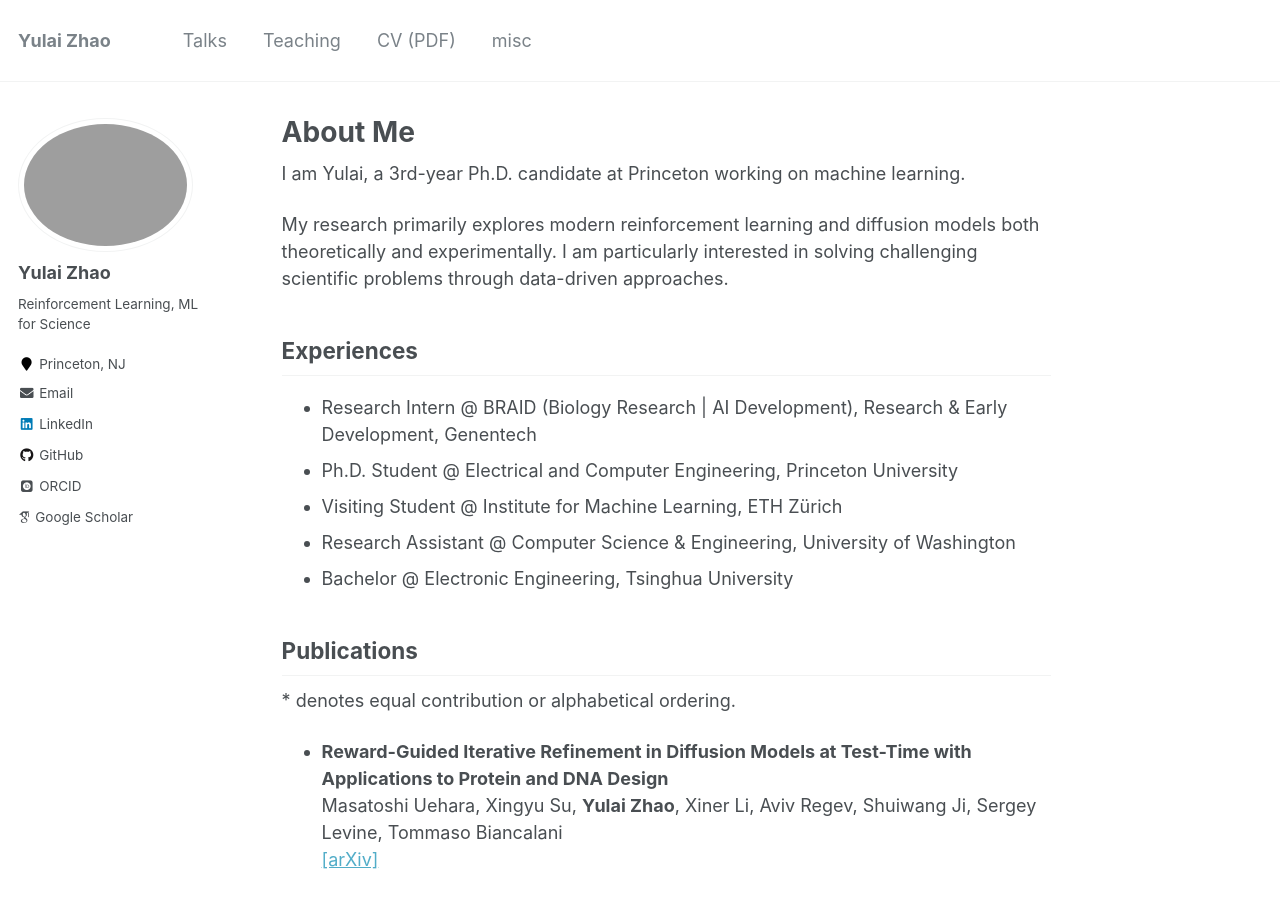
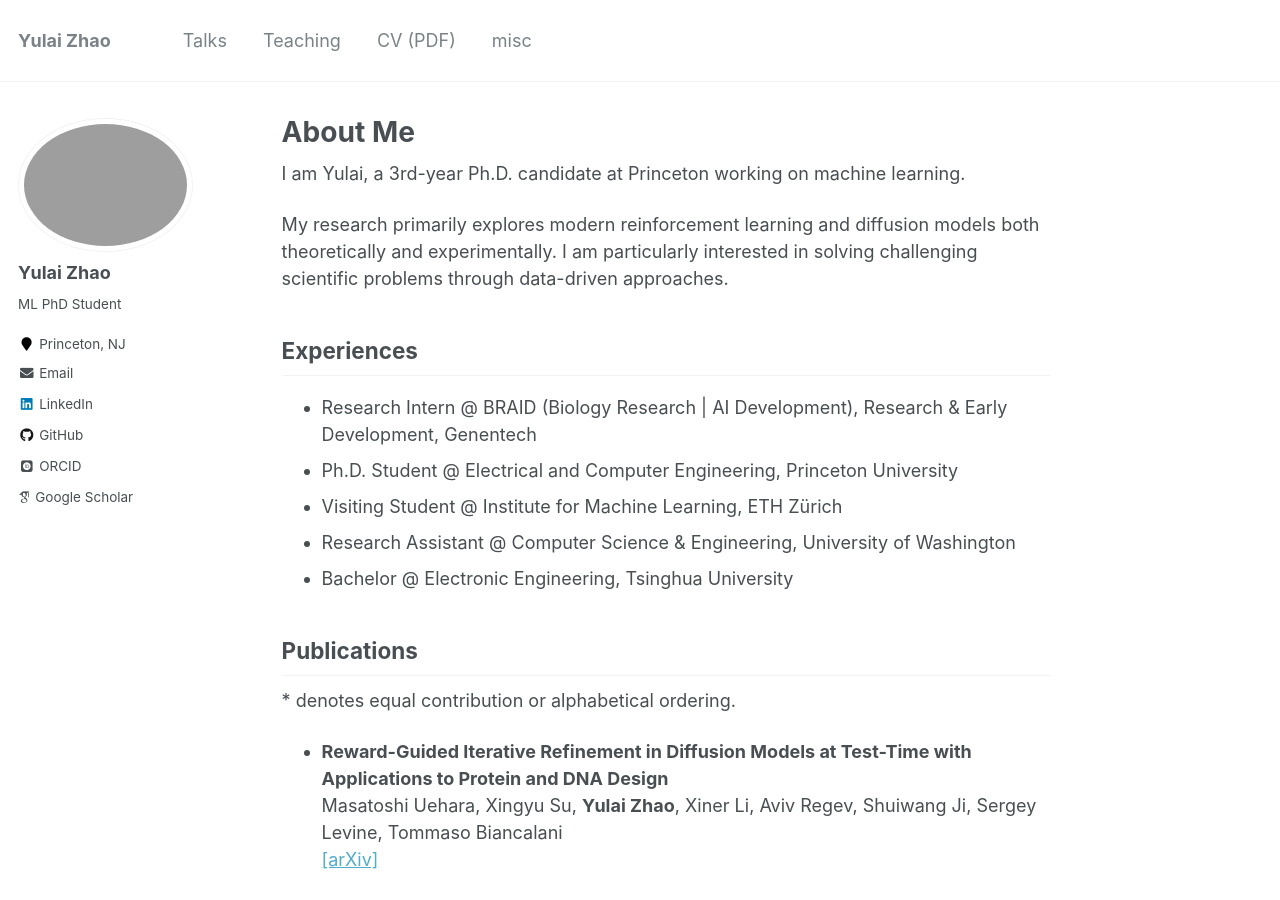
Before and after one commit to zhaoyl18/zhaoyl18.github.io, a Jekyll site: the page built from _pages/about.md, in a window 1280 px wide and 900 px high. Built offline with Jekyll 4.4.1, drawn with Linux system fonts in a browser that asks for light colours; some web fonts are replaced.

Commit message:
update config

```diff
--- a/_config.yml
+++ b/_config.yml
@@ -82,7 +82,7 @@ analytics:
 author:
   name             : "Yulai Zhao"
   avatar           : "avatar.png"
-  bio              : "Reinforcement Learning, ML for Science"
+  bio              : "ML PhD Student"
   location         : "Princeton, NJ"
   # employer         : "Princeton University"
   email            : "yulaiz@princeton.edu"
```
